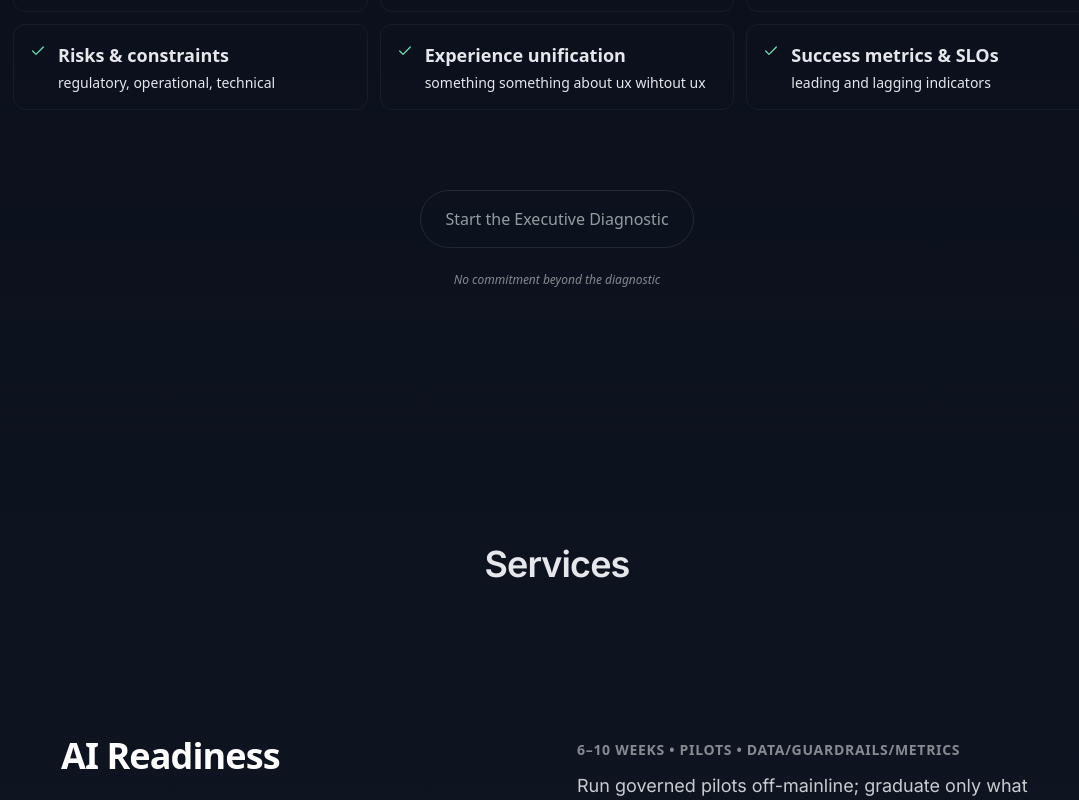
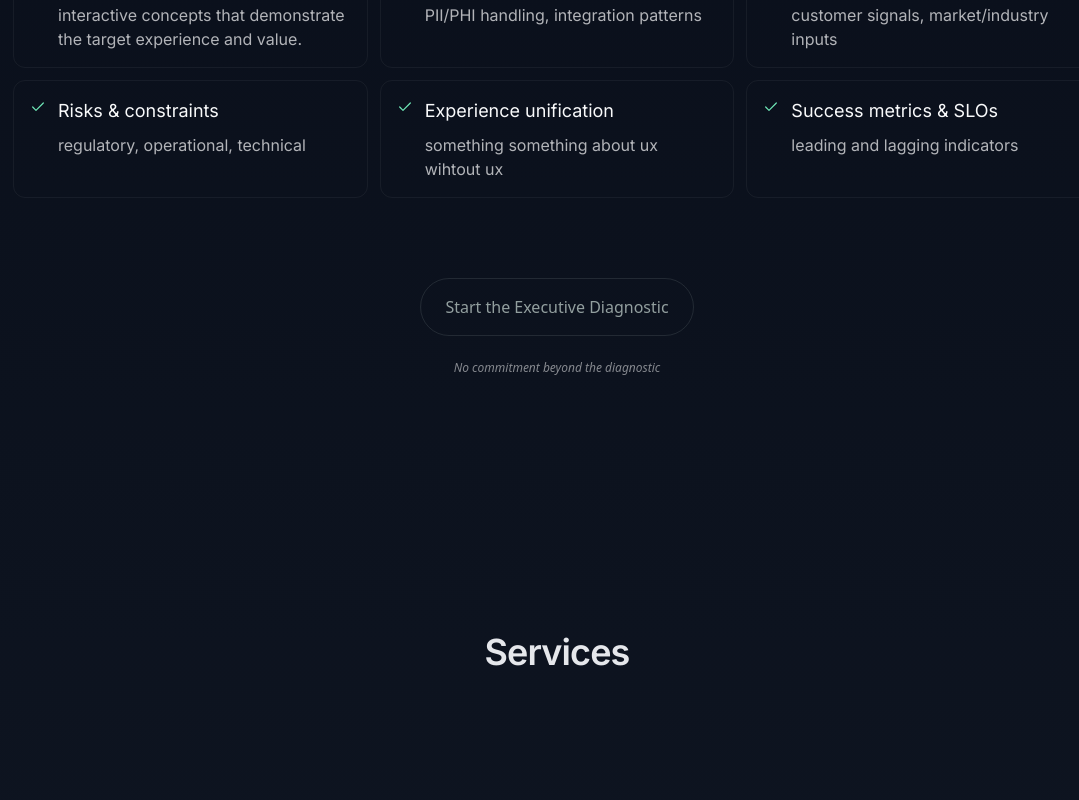
Before and after one commit to pitchnine/pitchnine, a SvelteKit app: page / in a window 1280 px wide. Shown: the part 2100-2900 px from the top of the page, without its empty margins (83-1162 px from the left). Built offline with nearby package versions, Linux system fonts and the light colour scheme; a web font is replaced by a local one.

Commit message:
css clean up continues

```diff
--- a/src/app.css
+++ b/src/app.css
@@ -112,13 +112,13 @@
   .body { /* default paragraph */
     @apply inter text-base md:text-lg leading-relaxed text-gray-50/80;
   }
-  .small { /* fine print */
-    @apply inter text-sm leading-relaxed text-gray-50/70;
+  .fine { /* fine print */
+    @apply inter text-sm md:text-base leading-relaxed text-gray-50/80;
   }
 
   /* ----- Meta / Eyebrow / Kicker ----- */
   .kicker { /* tiny uppercase line above H1 for category/SEO */
-    @apply inter uppercase tracking-[0.12em] text-xs md:text-sm text-gray-50/60;
+    @apply inter uppercase tracking-wide text-xs md:text-sm text-gray-50/60 font-semibold;
   }
   .meta { /* subdued detail lines and “meta” descriptors */
     @apply inter text-sm md:text-base leading-snug text-gray-50/60;
@@ -127,29 +127,8 @@
     @apply inter tracking-wide text-xs text-gray-50/60;
   }
 
-  /* ----- Utilities for tone ----- */
-  .muted   { @apply text-gray-50/60; }
-  .quiet   { @apply text-gray-50/70; }
-  .loud    { @apply text-gray-50;    }
-  .measure { @apply max-w-prose; }            /* comfortable reading width */
-  .stack-lg > * + * { @apply mt-6; }          /* vertical rhythm helpers */
-  .stack-md > * + * { @apply mt-4; }
-  .stack-sm > * + * { @apply mt-2; }
-
   /* Links in body copy */
-  .link   { @apply underline decoration-emerald-200/30 underline-offset-4 hover:decoration-emerald-200/70 transition; }
-
-  /* ----- CTA tiers (optional: unify with your current primary-cta) ----- */
-  .cta-primary {
-    @apply inline-flex items-center justify-center rounded-full px-6 py-3
-           border border-emerald-50/20 text-emerald-50/90
-           hover:border-emerald-50/40 hover:text-emerald-50 hover:shadow-md transition;
-  }
-  .cta-secondary {
-    @apply inline-flex items-center justify-center rounded-full px-5 py-2.5
-           text-emerald-50/80 hover:text-emerald-50 border border-transparent
-           hover:border-emerald-50/20 transition;
-  }
+  .link   { @apply underline decoration-emerald-200/30 underline-offset-4 hover:decoration-emerald-200/70 transition; }}
 
   /* ===== Services / Grid ===== */
   .service-card {
@@ -166,11 +145,9 @@
   .service-desc {
     @apply inter text-base leading-relaxed text-gray-50/80;
   }
-  .service-stack > * + * { @apply mt-3; }
 
   /* Grid wrapper defaults */
   .grid-auto {
     @apply grid gap-4 md:gap-6
            grid-cols-1 sm:grid-cols-2 lg:grid-cols-3;
   }
-}
--- a/src/lib/components/Diagnostics.svelte
+++ b/src/lib/components/Diagnostics.svelte
@@ -25,9 +25,9 @@
         <div class="flex items-start gap-3">
           <span class="text-emerald-300" aria-hidden="true">{@html Check}</span>
           <div>
-            <p class="text-lg font-semibold">{a.title}</p>
+            <p class="body text-gray-50">{a.title}</p>
             {#if a.meta}
-              <p class="mt-1 text-sm">{a.meta}</p>
+              <p class="mt-2 fine text-gray-50/70">{a.meta}</p>
             {/if}
           </div>
         </div>
--- a/src/lib/components/Form.svelte
+++ b/src/lib/components/Form.svelte
@@ -55,7 +55,7 @@
   }
 </script>
 
-<section class="w-full mb-32">
+<section class="w-full mb-48">
   <!-- Header band (single column) -->
   <header class="mx-auto max-w-4xl px-3">
     <h2 class="h2 mb-6">{title}</h2>
@@ -167,7 +167,7 @@
                   </span>
                 </span>
 
-                <span class="inter text-sm font-medium">{opt}</span>
+                <span class="fine">{opt}</span>
               </label>
             </div>
           {/each}
--- a/src/lib/components/ServicesGrid.svelte
+++ b/src/lib/components/ServicesGrid.svelte
@@ -80,14 +80,14 @@
 					>
 						<!-- Left: title -->
 						<div class="self-start">
-							<h4 class="text-3xl lg:text-4xl font-semibold tracking-tight text-white">
+							<h4 class="h2">
 								{s.title}
 							</h4>
 						</div>
 
 						<!-- Right: meta + description + fuller copy + CTA -->
 						<div class="mt-1 flex max-w-2xl flex-col gap-3 self-start">
-							<p class="text-xs font-semibold uppercase tracking-wider text-white/50 md:text-sm">
+							<p class="kicker">
 								{s.meta}
 							</p>
 
```
